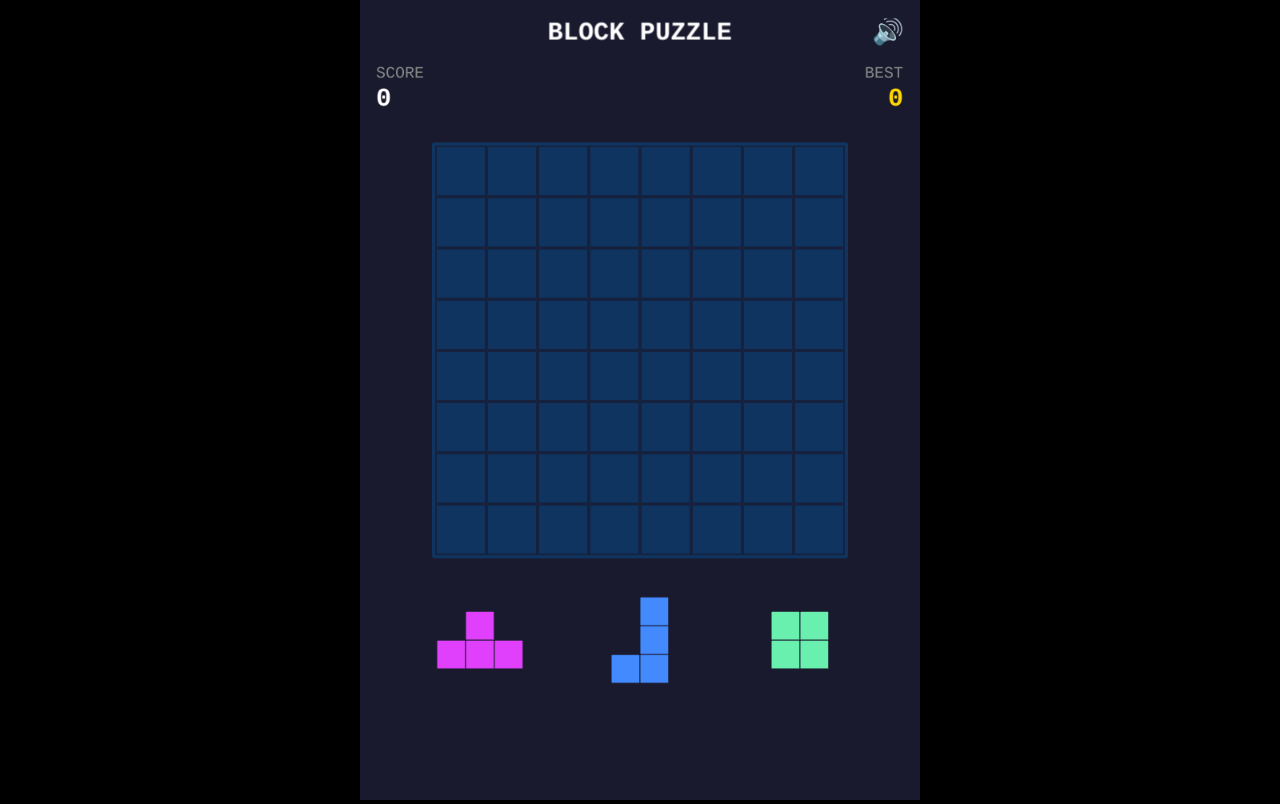
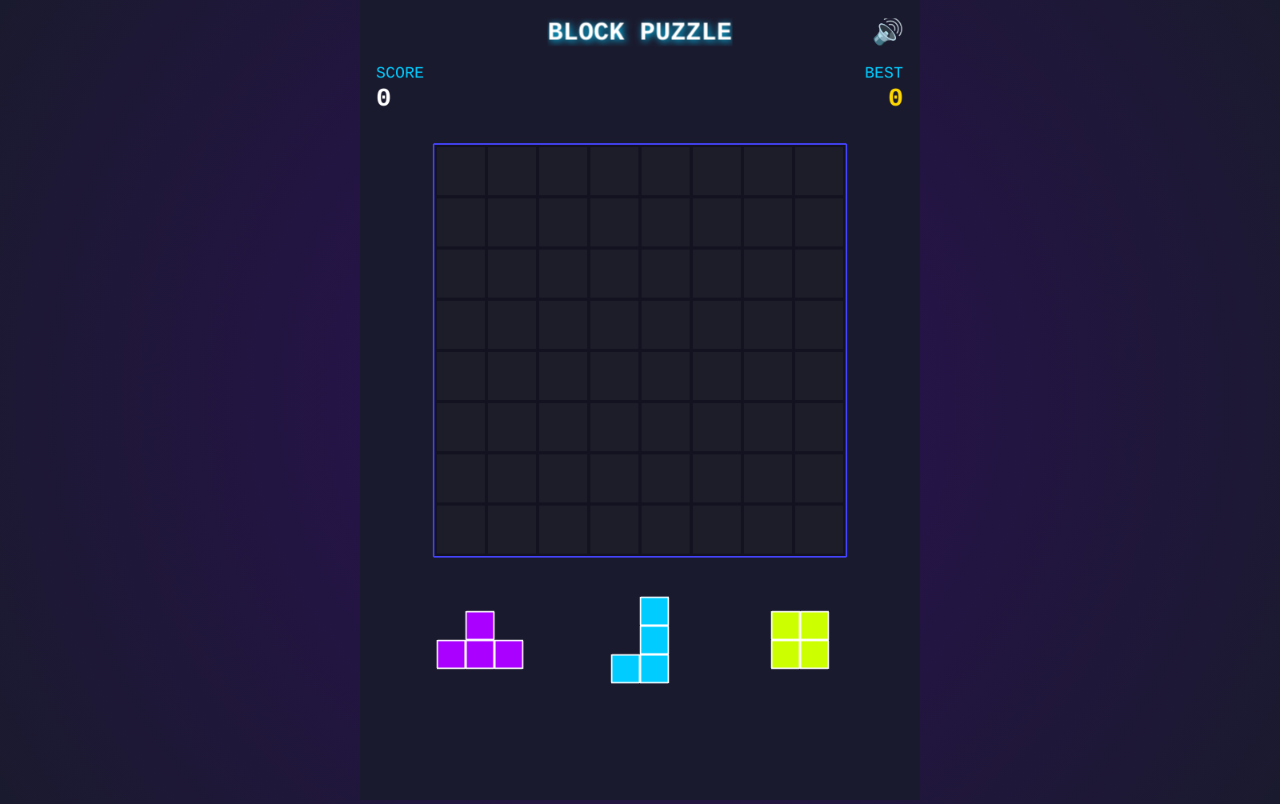
Before and after one commit to hansamubanana-wq/block-puzzle-game, a website built with Vite: page index.html in a window 1280 px wide. Built offline with nearby package versions, Linux system fonts and the light colour scheme; animation ran at ten frames a second.

Commit message:
デザインの変更

```diff
--- a/src/GameScene.js
+++ b/src/GameScene.js
@@ -25,7 +25,7 @@ export class GameScene extends Phaser.Scene {
     this.highScoreText = null;
 
     this.soundManager = null;
-    this.muteButton = null; // ミュートボタン
+    this.muteButton = null;
   }
 
   create() {
@@ -47,8 +47,10 @@ export class GameScene extends Phaser.Scene {
       graphics.fillCircle(10, 10, 10);
       graphics.generateTexture('particle_texture', 20, 20);
     }
+    // パーティクルも「加算合成（ADD）」で光るように
     this.particleManager = this.add.particles(0, 0, 'particle_texture', {
-      lifetime: 500, speed: { min: 150, max: 350 }, scale: { start: 0.6, end: 0 }, blendMode: 'ADD', emitting: false
+      lifetime: 600, speed: { min: 150, max: 400 }, scale: { start: 0.8, end: 0 },
+      blendMode: 'ADD', emitting: false
     });
     this.particleManager.setDepth(200);
 
@@ -57,29 +59,37 @@ export class GameScene extends Phaser.Scene {
     const boardHeight = (BLOCK_SIZE + SPACING) * BOARD_SIZE + SPACING;
     this.boardStartX = (this.scale.width - boardWidth) / 2;
     this.boardStartY = 180;
-    this.add.rectangle(this.boardStartX + boardWidth / 2, this.boardStartY + boardHeight / 2, boardWidth, boardHeight, 0x16213e).setStrokeStyle(4, 0x0f3460);
+
+    // ■ 盤面の背景：少し透明なダークブルーに
+    this.add.rectangle(this.boardStartX + boardWidth / 2, this.boardStartY + boardHeight / 2, boardWidth, boardHeight, 0x000000, 0.3)
+      .setStrokeStyle(2, 0x4444ff); // 青い枠線
 
     for (let row = 0; row < BOARD_SIZE; row++) {
       this.gridData[row] = [];
       for (let col = 0; col < BOARD_SIZE; col++) {
         const x = this.boardStartX + SPACING + (BLOCK_SIZE / 2) + col * (BLOCK_SIZE + SPACING);
         const y = this.boardStartY + SPACING + (BLOCK_SIZE / 2) + row * (BLOCK_SIZE + SPACING);
-        this.add.rectangle(x, y, BLOCK_SIZE, BLOCK_SIZE, 0x0f3460);
+        // ■ マス目：暗い色で控えめに
+        this.add.rectangle(x, y, BLOCK_SIZE, BLOCK_SIZE, 0xffffff, 0.05);
         this.gridData[row][col] = { x, y, filled: false, sprite: null };
       }
     }
 
     // --- UI ---
-    this.add.text(this.scale.width / 2, 40, 'BLOCK PUZZLE', { fontSize: '32px', color: '#ffffff', fontStyle: 'bold' }).setOrigin(0.5);
-    this.add.text(20, 80, 'SCORE', { fontSize: '20px', color: '#888888' });
+    // タイトルに影をつけてリッチに
+    this.add.text(this.scale.width / 2, 40, 'BLOCK PUZZLE', {
+      fontSize: '32px', color: '#ffffff', fontStyle: 'bold',
+      shadow: { offsetX: 2, offsetY: 2, color: '#00ccff', blur: 10, stroke: true, fill: true }
+    }).setOrigin(0.5);
+
+    this.add.text(20, 80, 'SCORE', { fontSize: '20px', color: '#00ccff' });
     this.scoreText = this.add.text(20, 105, '0', { fontSize: '32px', color: '#ffffff', fontStyle: 'bold' });
-    this.add.text(this.scale.width - 20, 80, 'BEST', { fontSize: '20px', color: '#888888' }).setOrigin(1, 0);
+
+    this.add.text(this.scale.width - 20, 80, 'BEST', { fontSize: '20px', color: '#00ccff' }).setOrigin(1, 0);
     this.highScoreText = this.add.text(this.scale.width - 20, 105, this.highScore.toString(), { fontSize: '32px', color: '#ffd700', fontStyle: 'bold' }).setOrigin(1, 0);
 
-    // ■ ミュートボタンの作成（テキストで代用）
     this.muteButton = this.add.text(this.scale.width - 40, 40, '🔊', { fontSize: '32px' })
-      .setOrigin(0.5)
-      .setInteractive()
+      .setOrigin(0.5).setInteractive()
       .on('pointerdown', () => {
         const isMuted = this.soundManager.toggleMute();
         this.muteButton.setText(isMuted ? '🔇' : '🔊');
@@ -100,11 +110,7 @@ export class GameScene extends Phaser.Scene {
     // --- 4. ドラッグイベント ---
     this.input.on('dragstart', (pointer, zone) => {
       if (this.isGameOver) return;
-
-      // 初回タップ時にBGM開始（ブラウザ制限対策）
-      if (!this.soundManager.isPlaying && !this.soundManager.isMuted) {
-        this.soundManager.playBGM();
-      }
+      if (!this.soundManager.isPlaying && !this.soundManager.isMuted) this.soundManager.playBGM();
 
       const block = this.currentHand[zone.slotIndex];
       if (block) {
@@ -160,7 +166,7 @@ export class GameScene extends Phaser.Scene {
 
     this.input.on('pointerdown', () => {
       if (this.isGameOver) {
-        this.soundManager.stopBGM(); // リスタート時にBGMリセット
+        this.soundManager.stopBGM();
         this.scene.restart();
       }
     });
@@ -207,7 +213,12 @@ export class GameScene extends Phaser.Scene {
     for (let r = 0; r < rows; r++) {
       for (let c = 0; c < cols; c++) {
         if (matrix[r][c] === 1) {
-          const block = this.add.rectangle(c * BLOCK_SIZE + offsetX, r * BLOCK_SIZE + offsetY, BLOCK_SIZE - 2, BLOCK_SIZE - 2, shapeData.color);
+          // ■ ブロック装飾：枠線（Stroke）を追加してネオン風に
+          const block = this.add.rectangle(
+            c * BLOCK_SIZE + offsetX, r * BLOCK_SIZE + offsetY,
+            BLOCK_SIZE - 2, BLOCK_SIZE - 2,
+            shapeData.color
+          ).setStrokeStyle(3, 0xffffff); // 3pxの白い枠線
           container.add(block);
         }
       }
@@ -245,7 +256,12 @@ export class GameScene extends Phaser.Scene {
           const targetCol = baseCol + c;
           const targetCell = this.gridData[targetRow][targetCol];
           targetCell.filled = true;
-          targetCell.sprite = this.add.rectangle(targetCell.x, targetCell.y, BLOCK_SIZE - 2, BLOCK_SIZE - 2, shapeData.color);
+          // ■ 配置後のブロックにも枠線を追加
+          targetCell.sprite = this.add.rectangle(
+            targetCell.x, targetCell.y,
+            BLOCK_SIZE - 2, BLOCK_SIZE - 2,
+            shapeData.color
+          ).setStrokeStyle(3, 0xffffff);
         }
       }
     }
@@ -308,13 +324,16 @@ export class GameScene extends Phaser.Scene {
     }
     this.isGameOver = true;
     localStorage.setItem('block_puzzle_highscore', this.highScore.toString());
+    this.soundManager.playGameOver();
+    this.vibrate(VIB_GAMEOVER);
 
-    // ゲームオーバー時はBGMを止める
-    this.soundManager.playGameOver();
+    // ゲームオーバー画面も少しリッチに
+    this.add.rectangle(this.scale.width/2, this.scale.height/2, this.scale.width, this.scale.height, 0x000000, 0.8).setDepth(200);
+    this.add.text(this.scale.width/2, this.scale.height/2 - 80, 'GAME OVER', {
+      fontSize: '64px', color: '#ff0055', fontStyle: 'bold',
+      shadow: { offsetX: 2, offsetY: 2, color: '#ff0000', blur: 10, stroke: true, fill: true }
+    }).setOrigin(0.5).setDepth(201);
 
-    this.vibrate(VIB_GAMEOVER);
-    this.add.rectangle(this.scale.width/2, this.scale.height/2, this.scale.width, this.scale.height, 0x000000, 0.7).setDepth(200);
-    this.add.text(this.scale.width/2, this.scale.height/2 - 80, 'GAME OVER', { fontSize: '64px', color: '#ff0000', fontStyle: 'bold' }).setOrigin(0.5).setDepth(201);
     this.add.text(this.scale.width/2, this.scale.height/2 + 10, `SCORE: ${this.score}`, { fontSize: '40px', color: '#ffffff' }).setOrigin(0.5).setDepth(201);
     this.add.text(this.scale.width/2, this.scale.height/2 + 60, `BEST: ${this.highScore}`, { fontSize: '32px', color: '#ffd700' }).setOrigin(0.5).setDepth(201);
     this.add.text(this.scale.width/2, this.scale.height/2 + 130, 'Click to Restart', { fontSize: '32px', color: '#ffffff' }).setOrigin(0.5).setDepth(201);
--- a/src/constants.js
+++ b/src/constants.js
@@ -9,39 +9,33 @@ export const SPACING = 4;
 export const PREVIEW_SCALE = 0.6;
 export const DRAG_OFFSET_Y = 100;
 
-// ブロックの形状データ
-// 1: ブロックあり, 0: 空白
+// ■ デザイン変更：ネオンカラーパレット
+// Cyan, Magenta, Lime, Orange, Purple などを使用
 export const BLOCK_SHAPES = [
-  { color: 0xff5252, shape: [[1, 1, 1]] },                // 横棒3
-  { color: 0xff5252, shape: [[1, 1, 1, 1]] },             // 横棒4
-  { color: 0xff5252, shape: [[1, 1, 1, 1, 1]] },          // 横棒5
-  { color: 0x448aff, shape: [[1, 0], [1, 0], [1, 1]] },   // L字
-  { color: 0x448aff, shape: [[0, 1], [0, 1], [1, 1]] },   // 逆L字
-  { color: 0x69f0ae, shape: [[1, 1], [1, 1]] },           // 正方形
-  { color: 0xffd740, shape: [[1]] },                      // 1マス
-  { color: 0xffd740, shape: [[1, 1]] },                   // 2マス
-  { color: 0xe040fb, shape: [[0, 1, 0], [1, 1, 1]] }      // 凸型
+  { color: 0xff0055, shape: [[1, 1, 1]] },                // Neon Red
+  { color: 0xff0055, shape: [[1, 1, 1, 1]] },
+  { color: 0xff0055, shape: [[1, 1, 1, 1, 1]] },
+  { color: 0x00ccff, shape: [[1, 0], [1, 0], [1, 1]] },   // Neon Cyan
+  { color: 0x00ccff, shape: [[0, 1], [0, 1], [1, 1]] },
+  { color: 0xccff00, shape: [[1, 1], [1, 1]] },           // Neon Lime
+  { color: 0xffaa00, shape: [[1]] },                      // Neon Orange
+  { color: 0xffaa00, shape: [[1, 1]] },
+  { color: 0xaa00ff, shape: [[0, 1, 0], [1, 1, 1]] }      // Neon Purple
 ];
 
-// 当たり判定の余白（片側ピクセル数）
+// その他設定
 export const HIT_AREA_CX = 30;
+export const SLOT_WIDTH = 200;
+export const SLOT_HEIGHT = 250;
+export const SLOT_Y = 800;
 
-// 透明な操作スロットの設定
-export const SLOT_WIDTH = 200;  // 1つのスロットの幅
-export const SLOT_HEIGHT = 250; // スロットの高さ
-export const SLOT_Y = 800;      // スロットの中心Y座標
+// 振動設定
+export const VIB_PICKUP = 30;
+export const VIB_DROP = 40;
+export const VIB_RETURN = 20;
+export const VIB_CLEAR = [50, 30, 50];
+export const VIB_GAMEOVER = 800;
 
-// ■ 振動（バイブレーション）の設定 [ミリ秒]
-export const VIB_PICKUP = 30;    // ブロックを持った時（短く）
-export const VIB_DROP = 40;      // 置いた時（少し強く）
-export const VIB_RETURN = 20;    // 置けなくて戻った時
-export const VIB_CLEAR = [50, 30, 50]; // ライン消去時（ダダダッと揺らす）
-export const VIB_GAMEOVER = 800; // ゲームオーバー（長く）
-// src/constants.js
-// ... (上の内容はそのまま) ...
-
-// ■ スコア設定
-export const SCORE_PER_BLOCK = 10;   // ブロックを置いた時の点数
-export const SCORE_PER_LINE_BASE = 100; // ライン消去の基本点
-// 複数ライン消しはボーナス (1列:100, 2列:300, 3列:600...)
-export const SCORE_VIB_DURATION = 200; // スコア更新時の演出時間
+// スコア設定
+export const SCORE_PER_BLOCK = 10;
+export const SCORE_PER_LINE_BASE = 100;
--- a/src/style.css
+++ b/src/style.css
@@ -1,17 +1,18 @@
-/* style.css */
+/* src/style.css */
 body {
   margin: 0;
   padding: 0;
-  background-color: #000000; /* 背景を黒に */
+  /* ネオン風のダークなグラデーション背景 */
+  background: radial-gradient(circle at center, #2b1055 0%, #1a1a2e 100%);
   display: flex;
   justify-content: center;
   align-items: center;
-  height: 100vh; /* 画面の高さを一杯に使う */
-  overflow: hidden; /* スクロールバーを出さない */
+  height: 100vh;
+  overflow: hidden;
+  color: white; /* フォントの基本色 */
 }
 
 #app {
-  /* ゲーム画面を表示する場所 */
   width: 100%;
   height: 100%;
 }
```
